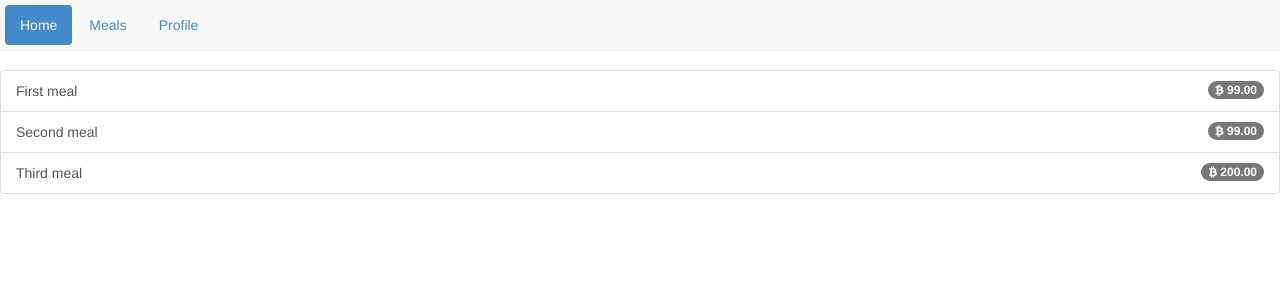
After one commit to bogo88/lea, a Django app: page /meals in a window 1280 px wide. The commit adds this page. Shown: the top 300 px of the page. Run offline with Django 3.2, Linux system fonts and the light colour scheme; data comes from the database, SQL or seed files in the repository; both versions use the stored data as it was after the commit; some libraries are stand-ins or nearby versions.

Commit message:
rating page

```diff
--- a/main/models.py
+++ b/main/models.py
@@ -18,3 +18,6 @@ class Rating(models.Model):
     user = models.ForeignKey(User)
     value = models.IntegerField()
     comment = models.CharField(max_length=500)
+
+    def stars(self):
+	return range(0,self.value)
--- a/main/templates/main/base.html
+++ b/main/templates/main/base.html
@@ -25,7 +25,7 @@
 	<div id="menu">
 	<ul class="nav nav-pills">
 	    <li class="active"><a href="{% url 'main:index' %}">Home</a></li>
-	    <li><a href="{% url 'main:meal' %}">Meals</a></li>
+	    <li ><a href="{% url 'main:meals' %}">Meals</a></li>
 	    <li><a href="#">Profile</a></li>
 	</ul>
 	</div>
--- a/main/templates/main/index.html
+++ b/main/templates/main/index.html
@@ -5,7 +5,7 @@
   <h1>Lunch Evaluation Application</h1>
   <p>Rate meals, share opinions, write comments</p>
   <p>
-    <a href="{% url 'main:meal' %}" class="btn btn-success btn-lg" role="button">View meals</a>
+    <a href="{% url 'main:meals' %}" class="btn btn-success btn-lg" role="button">View meals</a>
     <a href="" class="btn btn-primary btn-lg" role="button">Sign in</a>
   </p>
 </div>
--- /dev/null
+++ b/main/templates/main/meals.html
@@ -0,0 +1,15 @@
+{% extends 'main/base.html' %}
+
+{% block title %}Meal{% endblock %}
+
+{% block content %}
+    {% if all_meals %}
+	<div class="list-group">
+	{% for meal in all_meals %}
+	    <a href="{% url 'main:rating' meal.id  %}" class="list-group-item">{{meal.name}}  <span class="badge"><i class="fa fa-btc"></i> {{meal.price|floatformat:2}}</span></a>
+	{% endfor %}
+	</div>
+    {% else %}
+	<div class="alert alert-danger" role="alert"><i class="fa fa-exclamation-triangle"></i> There is no meals yet</div>
+    {% endif %}
+{% endblock %}
--- a/main/urls.py
+++ b/main/urls.py
@@ -6,8 +6,8 @@ urlpatterns = patterns('',
     url(r'^$', views.IndexView.as_view(), name='index'),
     url(r'^rating/(?P<meal_id>[0-9]+)',views.rating, name='rating'),
     url(r'^rate/(?P<meal_id>[0-9]+)',views.rate, name='rate'),
-    url(r'^meal',views.MealView.as_view(
+    url(r'^meals',views.MealsView.as_view(
 	model = Meal,
 	context_object_name="all_meals",
-    ), name='meal'),
+    ), name='meals'),
 )
--- a/main/views.py
+++ b/main/views.py
@@ -10,14 +10,18 @@ class IndexView(generic.ListView):
     template_name = 'main/index.html'
     model = Meal
 
-class MealView(generic.ListView):
-    template_name = 'main/meal.html'
+class MealsView(generic.ListView):
+    template_name = 'main/meals.html'
     model = Meal
 
 def rating(request, meal_id):
     meal = get_object_or_404(Meal, pk=meal_id)
-    rating = Rating.objects.get(meal=meal_id)
-    return render(request, 'main/rating.html', {'meal': meal,'stars':range(0,rating.value)})
+    try:
+	rating = Rating.objects.filter(meal=meal_id)
+	return render(request, 'main/rating.html', {'meal': meal,'ratings':rating})
+    except Rating.DoesNotExist:
+	rating = None
+	return render(request,'main/rating.html',{'meal': meal})
 
 def rate(request, meal_id):
     meal = get_object_or_404(Meal, pk=meal_id)
```
Also changed, not shown: main/templates/main/rating.html (added, +22 -0 lines), db.sqlite3, 9 other files.
